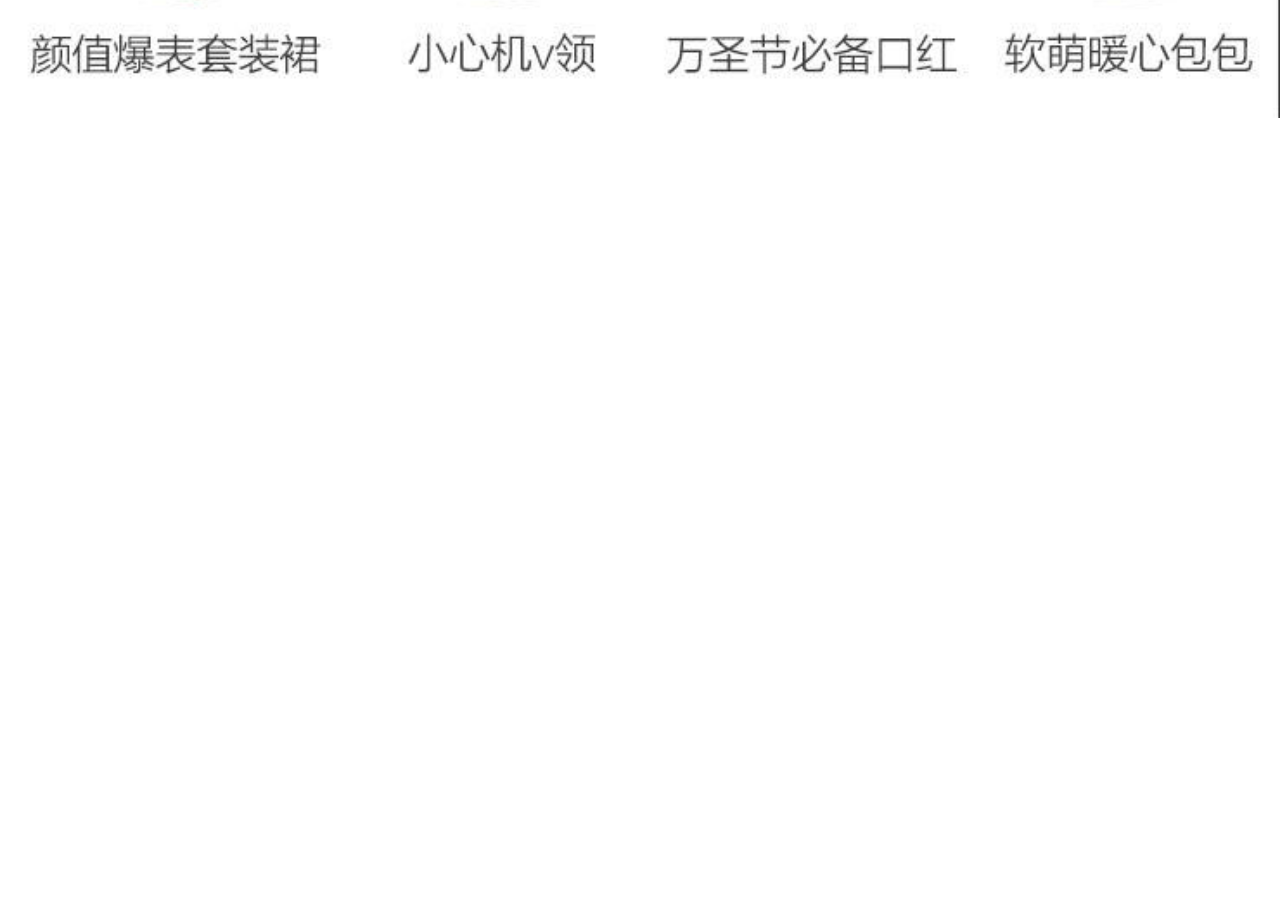
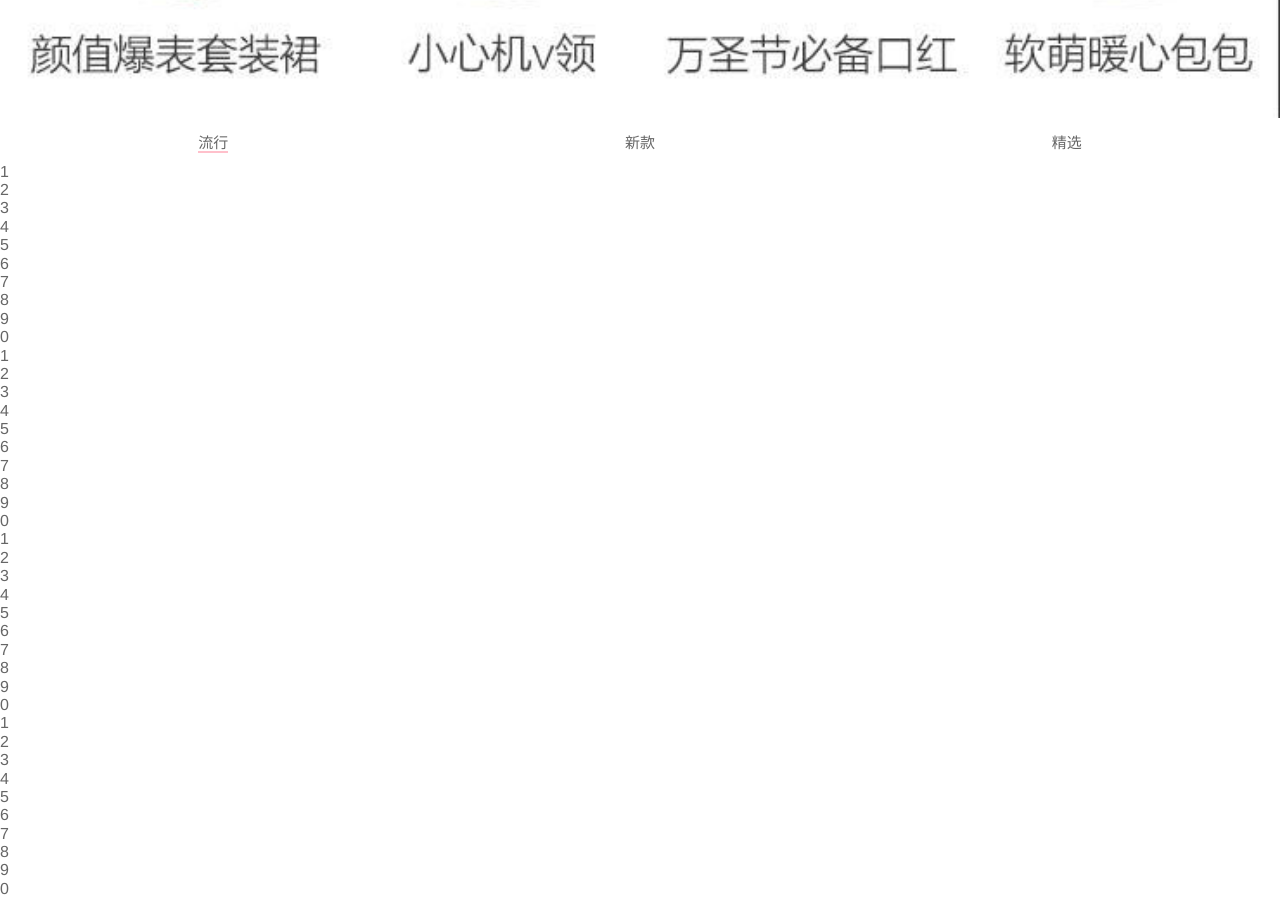
Before and after one commit to coder-wyy/supermall, a Vue app: page /home in a window 1280 px wide. Shown: the part 900-1798 px from the top of the page. Before the commit the page ends 1023 px from the top, so only its background shows below. Built offline with nearby package versions, Linux system fonts and the light colour scheme; no server answers.

Commit message:
home页面tabControl组件封装

```diff
--- /dev/null
+++ b/src/components/content/tabControl/TabControl.vue
@@ -0,0 +1,51 @@
+<template>
+    <div class="tab-control">
+        <div class="tab-control-item" v-for="(title,index) in titles" @click="itemClick(index)">
+            <span :class="{'active-item': index === currentIndex}">{{title}}</span>
+        </div>
+    </div>
+</template>
+
+<script>
+    export default {
+        name: "TabControl",
+        data() {
+          return {
+              currentIndex: 0
+          }
+        },
+        props: {
+            titles: {
+                type: Array,
+                default() {
+                    return []
+                }
+            }
+        },
+        methods: {
+            itemClick(index) {
+                this.currentIndex = index;
+            }
+        }
+    }
+</script>
+
+<style scoped>
+    .tab-control {
+        display: flex;
+        text-align: center;
+        height: 40px;
+        line-height: 40px;
+        font-size: 15px;
+        background-color: #ffffff;
+    }
+
+    .tab-control-item {
+        flex: 1;
+    }
+
+    .active-item {
+        border-bottom: 2px solid pink;
+    }
+
+</style>
--- a/src/views/home/Home.vue
+++ b/src/views/home/Home.vue
@@ -6,14 +6,61 @@
         <home-swiper :banners="banner"></home-swiper>
         <recommend-view :recommends="recommend"></recommend-view>
         <feature></feature>
+        <tab-control class="tab-control" :titles="['流行', '新款', '精选']"></tab-control>
+        <ul>
+            <li>1</li>
+            <li>2</li>
+            <li>3</li>
+            <li>4</li>
+            <li>5</li>
+            <li>6</li>
+            <li>7</li>
+            <li>8</li>
+            <li>9</li>
+            <li>0</li>
+            <li>1</li>
+            <li>2</li>
+            <li>3</li>
+            <li>4</li>
+            <li>5</li>
+            <li>6</li>
+            <li>7</li>
+            <li>8</li>
+            <li>9</li>
+            <li>0</li>
+            <li>1</li>
+            <li>2</li>
+            <li>3</li>
+            <li>4</li>
+            <li>5</li>
+            <li>6</li>
+            <li>7</li>
+            <li>8</li>
+            <li>9</li>
+            <li>0</li>
+            <li>1</li>
+            <li>2</li>
+            <li>3</li>
+            <li>4</li>
+            <li>5</li>
+            <li>6</li>
+            <li>7</li>
+            <li>8</li>
+            <li>9</li>
+            <li>0</li>
+        </ul>
+
     </div>
 </template>
 
 <script>
-    import NavBar from "components/common/navbar/NavBar"
+
     import HomeSwiper from "./childrenComponents/HomeSwiper";
     import RecommendView from "./childrenComponents/RecommendView";
     import Feature from "./childrenComponents/Feature";
+
+    import NavBar from "components/common/navbar/NavBar";
+    import TabControl from "components/content/tabControl/TabControl";
 
     import {getHomeMultiData} from "network/home";
 
@@ -27,10 +74,11 @@
           }
         },
         components: {
-            NavBar,
             HomeSwiper,
             RecommendView,
-            Feature
+            Feature,
+            NavBar,
+            TabControl
         },
         created() {
             getHomeMultiData()
@@ -60,6 +108,10 @@
         right: 0;
         top: 0;
         z-index: 10;
-
+    }
+    /* tab-control固定位置停止滑动 */
+    .tab-control {
+        position: sticky;
+        top: 44px;
     }
 </style>
```
